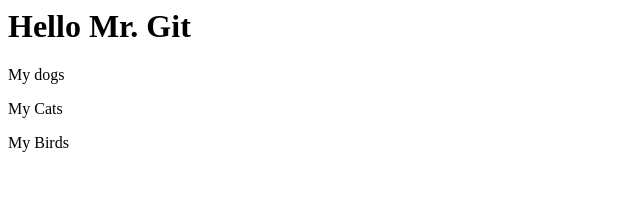
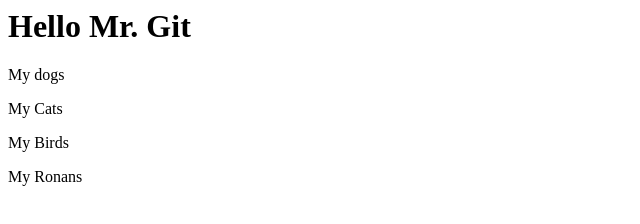
Before and after one commit to Keanhor2/Git, a plain HTML site: page index.html in a window 1280 px wide. Shown: the whole page, without its empty margins (0-640 px from the left). Drawn offline with Linux system fonts and the light colour scheme.

Commit message:
Add a paragraph about ronans to index

```diff
--- a/index.html
+++ b/index.html
@@ -3,3 +3,4 @@
 <p>My dogs</p>
 <p>My Cats</p>
 <p>My Birds</p>
+<p>My Ronans</p>
```
